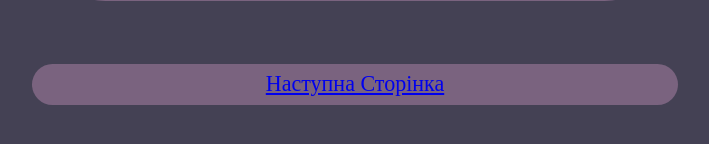
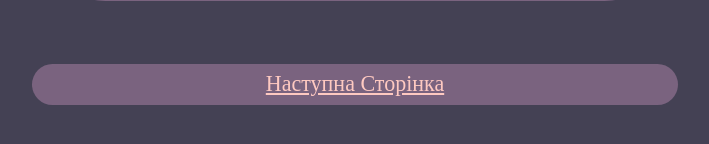
Before and after one commit to SegfaultDaddy/SegfaultDaddy-github.io-Lab6, a plain HTML site: page index.html in a window 1280 px wide. Shown: the part 1944-2088 px from the top of the page, without its empty margins (285-994 px from the left). Drawn offline with Linux system fonts and the light colour scheme.

Commit message:
implementing

```diff
--- a/css/index.css
+++ b/css/index.css
@@ -45,5 +45,6 @@ section
     a
     {
         font-size: 3ex;
+        color: #fec9c1;
     }
 }
--- a/css/widget.css
+++ b/css/widget.css
@@ -36,6 +36,7 @@ section
     a
     {
         font-size: 3ex;
+        color: #fec9c1;
     }
 
     .round-widget
```
